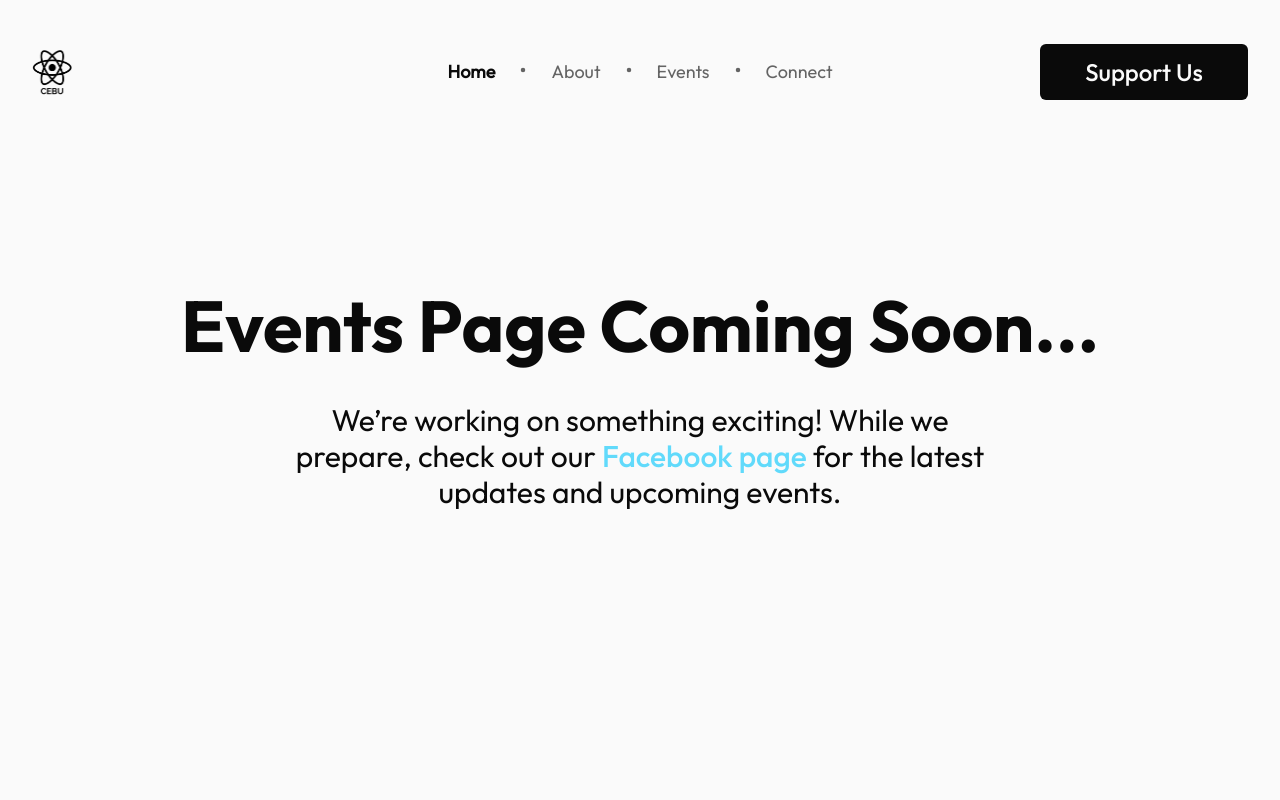
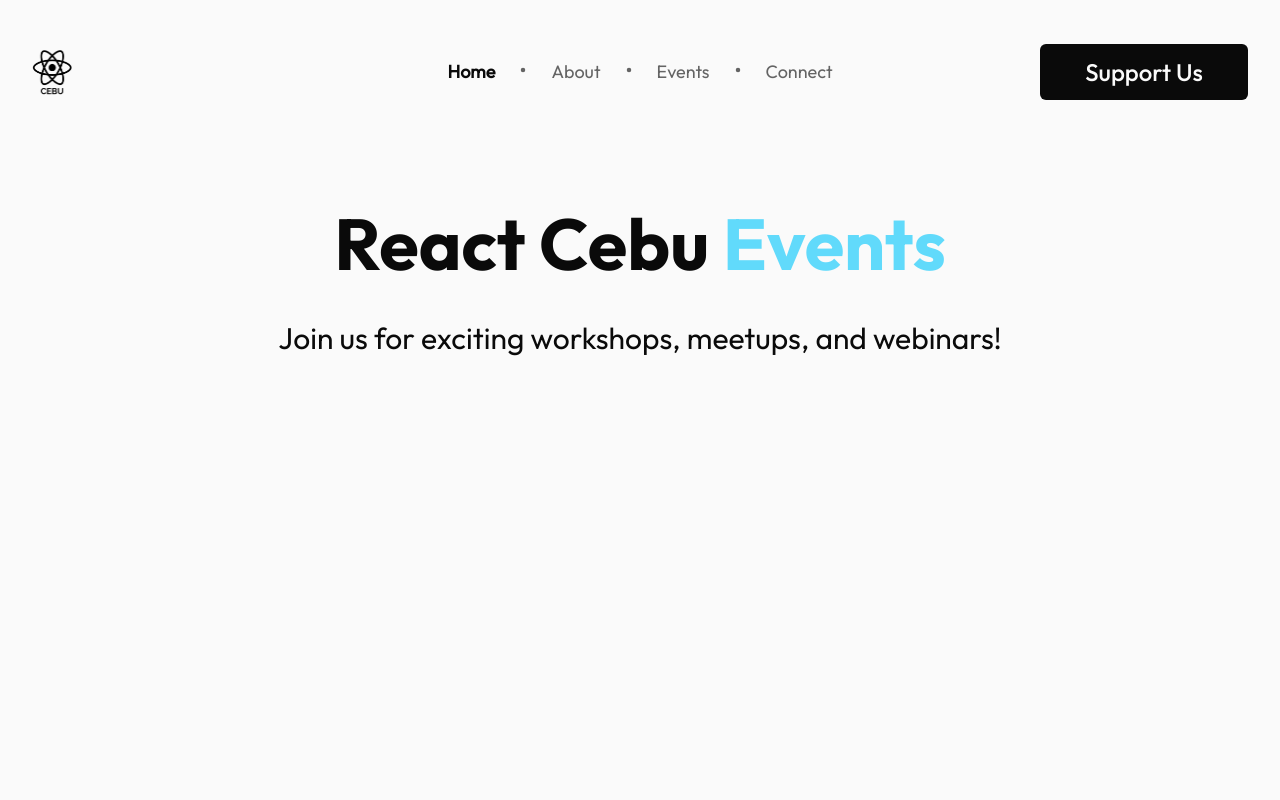
Before and after one commit to jacobbalane/react-cebu-website-v2, a Next.js app: page /events in a window 1280 px wide. Shown: the top 800 px of the page. Built offline with nearby package versions, Linux system fonts and the light colour scheme.

Commit message:
feat(event page content): add header text in event page

```diff
--- a/src/app/component/atoms/SectionText.tsx
+++ b/src/app/component/atoms/SectionText.tsx
@@ -4,6 +4,7 @@
   readonly alignCenterOnSmallScreen?: boolean;
   readonly alignCenterOnLargeScreen?: boolean;
   readonly limitDescriptionWidth?: boolean;
+  readonly titleHighlight?: string;
 }
 
 export default function SectionText({
@@ -12,6 +13,7 @@
   alignCenterOnSmallScreen = false,
   alignCenterOnLargeScreen = false,
   limitDescriptionWidth = false,
+  titleHighlight = "",
 }: SectionTextProps) {
   return (
     <div className="flex flex-col space-y-4 md:space-y-10">
@@ -19,7 +21,7 @@
         className={`text-3xl md:text-5xl lg:text-7xl font-outfitBold ${
           alignCenterOnSmallScreen ? "text-center" : ""
         } ${alignCenterOnLargeScreen ? "md:text-center" : ""}`}>
-        {title}
+        {title + " "} <span className="text-accent-1">{titleHighlight}</span>
       </p>
 
       <p
--- /dev/null
+++ b/src/app/component/molecules/EventInstance.tsx
@@ -0,0 +1,10 @@
+export default function EventInstance() {
+  const title = "Cebu Hacktoberfest 2024";
+  const date = "2024-10-05";
+  const time = "9:00 AM";
+  const venue = "enspace Cebu (Business Park) Cebu City";
+  const imageUrl =
+    "https://scontent.fmnl17-6.fna.fbcdn.net/v/t39.30808-6/463516483_970373351799851_2175670516131572163_n.jpg?_nc_cat=110&ccb=1-7&_nc_sid=75d36f&_nc_ohc=oMnHHEfQvqoQ7kNvgGhr--l&_nc_zt=23&_nc_ht=scontent.fmnl17-6.fna&_nc_gid=AwWjpLuNwHHDJPeG5noyMv7&oh=00_AYAPH_jCDrgzXRksaQNg4Onj0G3rLT5wNEgZCLWyvykg1w&oe=671C142D";
+
+  return <div className=""></div>;
+}
--- a/src/app/events/page.tsx
+++ b/src/app/events/page.tsx
@@ -1,33 +1,22 @@
 // Importing layout component
+import SectionText from "../component/atoms/SectionText";
 import SectionLayout from "../component/layouts/SectionLayout";
 
 // Importing molecule components
 import CallToAction from "../component/molecules/CallToAction";
+import EventInstance from "../component/molecules/EventInstance";
 
 export default function Events() {
   return (
     <>
       <SectionLayout>
-        <div className="flex items-center h-full" data-aos="fade">
-          <div className="flex flex-col space-y-4 md:space-y-10 justify-center items-center md:pb-36">
-            <p className="text-3xl md:text-5xl lg:text-7xl font-outfitBold md:text-center">
-              Events Page Coming Soon...
-            </p>
-            <p className="text-xl md:text-2xl lg:text-3xl font-outfitRegular md:text-center md:w-3/5">
-              We’re working on something exciting! While we prepare, check out
-              our{" "}
-              <span className="font-outfitMedium text-accent-1">
-                <a
-                  href="https://www.facebook.com/reactcebu/events"
-                  target="_blank"
-                  rel="noopener noreferrer">
-                  Facebook page
-                </a>
-              </span>{" "}
-              for the latest updates and upcoming events.
-            </p>
-          </div>
-        </div>
+        <SectionText
+          title="React Cebu"
+          titleHighlight="Events"
+          description="Join us for exciting workshops, meetups, and webinars!"
+          alignCenterOnLargeScreen={true}
+        />
+        <EventInstance />
       </SectionLayout>
       <CallToAction
         title="Get in Touch"
```
